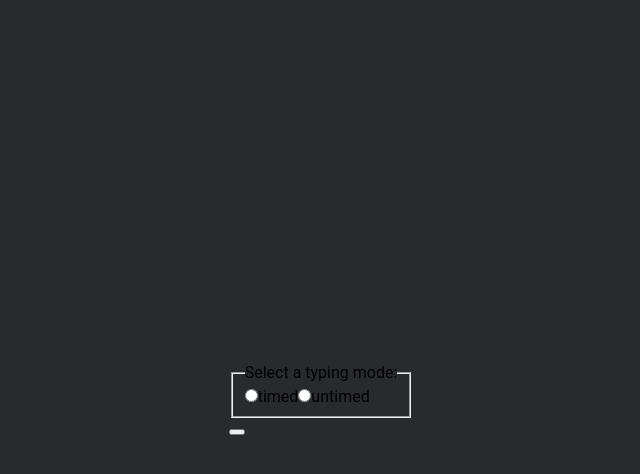
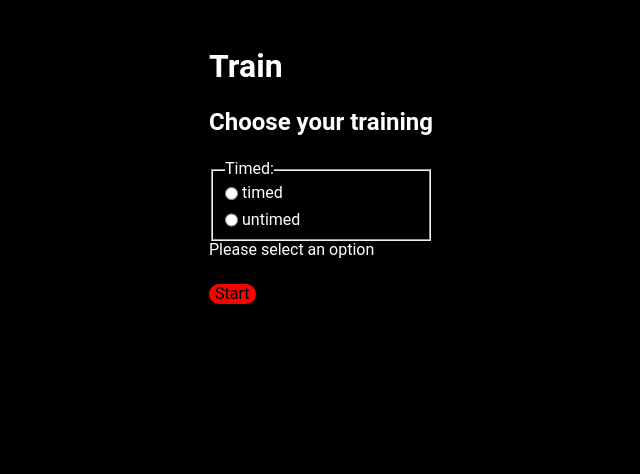
Before and after one commit to leoelicos/typr, a React (Create React App) app: page / in a window 1280 px wide. Shown: the top 474 px of the page, without its empty margins (319-959 px from the left). Built offline with nearby package versions, Linux system fonts and the light colour scheme.

Commit message:
Add TrainSelect and TrainType components with Typescript

```diff
--- a/src/pages/Train/Train.tsx
+++ b/src/pages/Train/Train.tsx
@@ -1,7 +1,9 @@
-import React, { FC, useState, ChangeEvent } from 'react'
-
+import React, { FC, useEffect, useRef, useState } from 'react'
+import { RadioChangeEvent, RadioGroupProps, RadioOption } from './TrainTypes.ts'
+import './train.scss'
+import Game from '../../components/Game/Game.jsx'
 const Train = () => {
-  const [trainScreen, setTrainScreen] = useState('selection')
+  const [trainScreen, setTrainScreen] = useState('train-select')
   const [options, setOptions] = useState([
     { name: 'timed', selected: false },
     { name: 'untimed', selected: false }
@@ -20,44 +22,20 @@ const Train = () => {
       ])
   }
 
-  const [trainMode, setTrainMode] = useState('timed')
-
-  console.log(trainMode, setTrainMode)
-  if (trainScreen === 'type') return <div className="train-type">TrainType</div>
-  if (trainScreen === 'end') return <div className="train-end">TrainEnd</div>
+  const trainMode = options[0].selected ? 'timed' : options[1].selected ? 'untimed' : null
 
   return (
     <div className="train">
-      <div className="train-selection">
-        <fieldset>
-          <legend>Select a typing mode:</legend>
-          <RadioGroup options={options} handleOptionChange={handleOptionChange} />
-        </fieldset>
-      </div>
-      <div className="train-start">
-        <button onClick={() => setTrainScreen('type')} />
-      </div>
+      {trainScreen === 'train-select' ? <TrainSelect options={options} handleOptionChange={handleOptionChange} trainMode={trainMode} setTrainScreen={setTrainScreen} /> : trainScreen === 'type' ? <TrainType /> : trainScreen === 'end' ? <div className="train-end">TrainEnd</div> : null}
     </div>
   )
 }
 
 export default Train
 
-interface RadioChangeEvent extends ChangeEvent<HTMLInputElement> {
-  value: string
-}
-interface RadioOption {
-  name: string
-  selected: boolean
-}
-interface RadioGroupProps {
-  options: RadioOption[]
-  handleOptionChange: (event: RadioChangeEvent) => void
-}
-
 const RadioGroup: FC<RadioGroupProps> = ({ options, handleOptionChange }) => {
   return (
-    <div>
+    <div className="timed-radio-group">
       {options.map((option: RadioOption) => {
         return (
           <label key={option.name}>
@@ -69,3 +47,54 @@ const RadioGroup: FC<RadioGroupProps> = ({ options, handleOptionChange }) => {
     </div>
   )
 }
+
+interface TrainSelectProps {
+  options: {
+    name: string
+    selected: boolean
+  }[]
+  handleOptionChange: (event: RadioChangeEvent) => void
+  trainMode: 'timed' | 'untimed' | null
+  setTrainScreen: React.Dispatch<React.SetStateAction<string>>
+}
+const TrainSelect: FC<TrainSelectProps> = ({ options, handleOptionChange, trainMode, setTrainScreen }) => {
+  return (
+    <div className="train-select">
+      <h1 className="train-heading">Train</h1>
+      <h2 className="train-subheading">Choose your training</h2>
+      <div className="train-selection">
+        <fieldset>
+          <legend>Timed:</legend>
+          <RadioGroup options={options} handleOptionChange={handleOptionChange} />
+        </fieldset>
+      </div>
+      <div>{trainMode ? 'Selected ' + trainMode : 'Please select an option'}</div>
+      <div className="train-start">
+        <button
+          className="train-start-button"
+          onClick={() => {
+            console.log({ options })
+            if (options[0].selected || options[1].selected) setTrainScreen('type')
+          }}
+        >
+          Start
+        </button>
+      </div>
+    </div>
+  )
+}
+
+const TrainType = () => {
+  const ref = useRef<HTMLInputElement>(null)
+  useEffect(() => {
+    if (!ref) return
+    if (!ref.current) return
+    ref.current.focus()
+  })
+  return (
+    <div className="train-type">
+      <h1 className="train-type-heading">Type into the box</h1>
+      <Game ref={ref} />
+    </div>
+  )
+}
```
